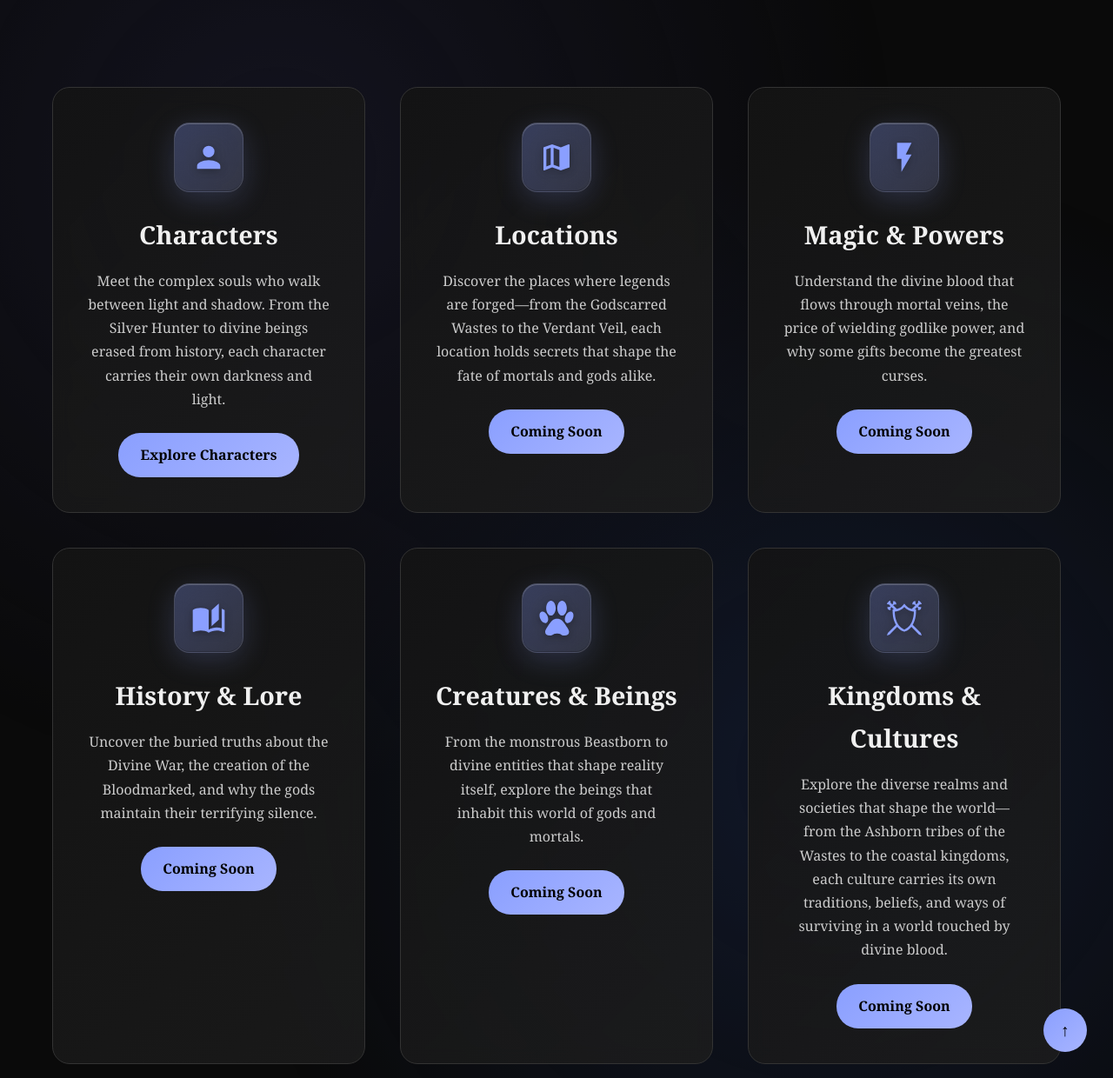
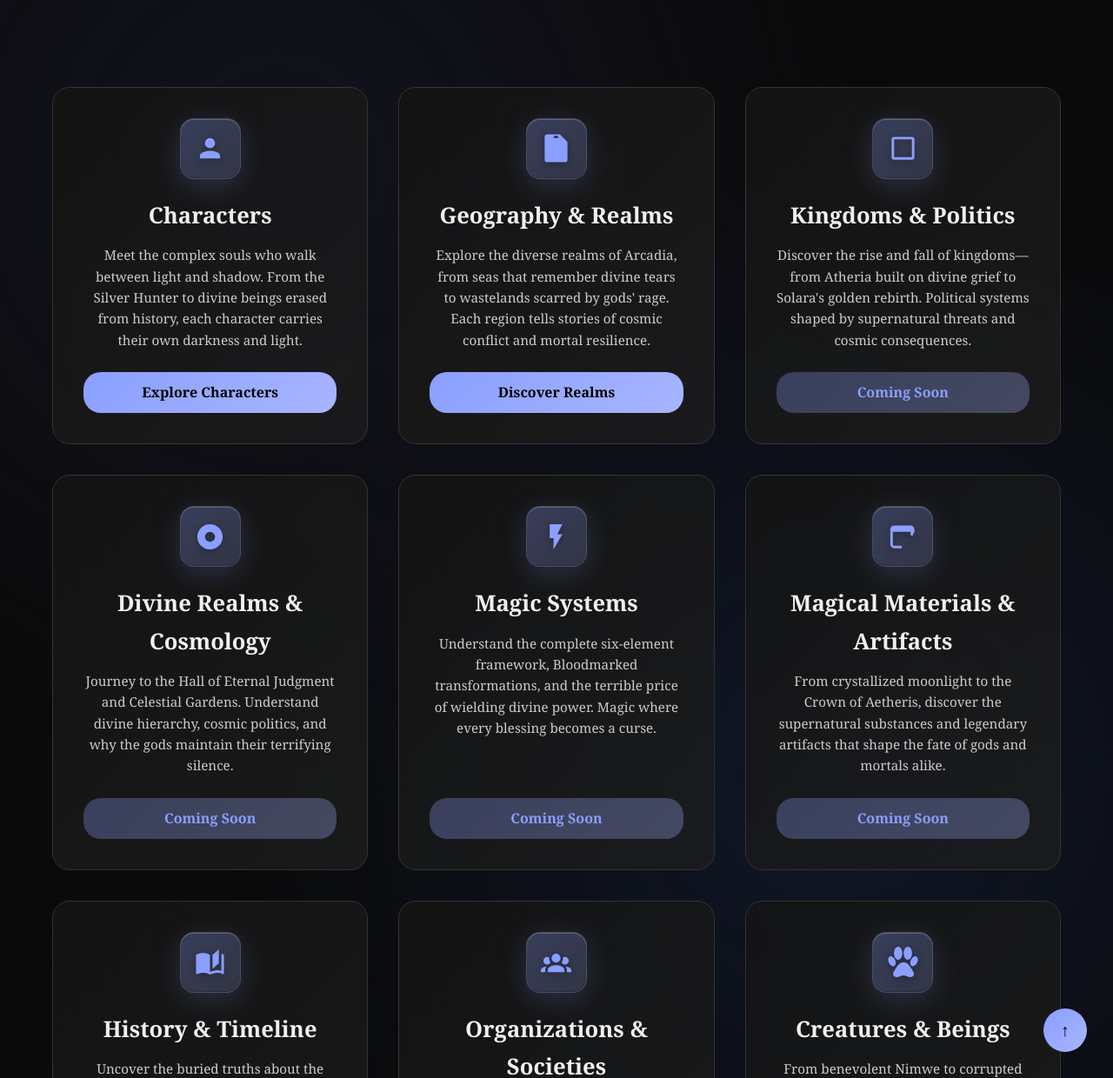
Before and after one commit to Mileena28/Mileena28.github.io, a Jekyll site: the page built from world-guide/index.html, in a window 1280 px wide and 1400 px high, scrolled down 488 px. Shown: the part 160-1400 px from the top of the window at 87% size. Built offline with Jekyll 4.4.1, drawn with Linux system fonts in a browser that asks for light colours; some of the changed text lies outside the part shown.

Commit message:
Update index.html

```diff
--- a/world-guide/index.html
+++ b/world-guide/index.html
@@ -57,9 +57,9 @@ image: "/assets/images/world-guide-main.jpg"
 
     .sections-grid {
         display: grid;
-        grid-template-columns: repeat(auto-fit, minmax(350px, 1fr));
-        gap: 40px;
-        max-width: 1200px;
+        grid-template-columns: repeat(auto-fit, minmax(340px, 1fr));
+        gap: 35px;
+        max-width: 1400px;
         margin: 0 auto;
     }
 
@@ -67,12 +67,15 @@ image: "/assets/images/world-guide-main.jpg"
         background: linear-gradient(135deg, rgba(20, 20, 20, 0.9), rgba(30, 30, 30, 0.8));
         border: 1px solid #333;
         border-radius: 20px;
-        padding: 40px;
+        padding: 35px;
         text-align: center;
         transition: all 0.3s ease;
         backdrop-filter: blur(10px);
         position: relative;
         overflow: hidden;
+        min-height: 280px;
+        display: flex;
+        flex-direction: column;
     }
 
     .guide-section::before {
@@ -97,11 +100,11 @@ image: "/assets/images/world-guide-main.jpg"
     }
 
     .section-icon {
-        width: 80px;
-        height: 80px;
-        margin: 0 auto 25px;
+        width: 70px;
+        height: 70px;
+        margin: 0 auto 20px;
         background: linear-gradient(135deg, rgba(138, 159, 255, 0.3), rgba(168, 181, 255, 0.2));
-        border-radius: 18px;
+        border-radius: 16px;
         display: flex;
         align-items: center;
         justify-content: center;
@@ -132,8 +135,8 @@ image: "/assets/images/world-guide-main.jpg"
     }
 
     .section-icon svg {
-        width: 40px;
-        height: 40px;
+        width: 35px;
+        height: 35px;
         fill: #8a9fff;
         filter: drop-shadow(0 2px 4px rgba(0, 0, 0, 0.3));
         transition: all 0.3s ease;
@@ -152,16 +155,18 @@ image: "/assets/images/world-guide-main.jpg"
     }
 
     .section-title {
-        font-size: 1.8em;
+        font-size: 1.6em;
         color: #f0f0f0;
-        margin-bottom: 15px;
+        margin-bottom: 12px;
         font-weight: 600;
     }
 
     .section-description {
         color: #ccc;
-        line-height: 1.7;
+        line-height: 1.6;
         margin-bottom: 25px;
+        flex-grow: 1;
+        font-size: 0.95em;
     }
 
     .section-link {
@@ -169,15 +174,27 @@ image: "/assets/images/world-guide-main.jpg"
         background: linear-gradient(135deg, #8a9fff, #a8b5ff);
         color: #000;
         text-decoration: none;
-        padding: 12px 25px;
-        border-radius: 25px;
+        padding: 10px 20px;
+        border-radius: 20px;
         font-weight: 600;
         transition: all 0.3s ease;
+        margin-top: auto;
     }
 
     .section-link:hover {
         transform: translateY(-2px);
         box-shadow: 0 10px 20px rgba(138, 159, 255, 0.4);
+    }
+
+    .section-link.coming-soon {
+        background: linear-gradient(135deg, rgba(138, 159, 255, 0.3), rgba(168, 181, 255, 0.3));
+        color: #8a9fff;
+        cursor: default;
+    }
+
+    .section-link.coming-soon:hover {
+        transform: none;
+        box-shadow: none;
     }
 
     .featured-content {
@@ -252,7 +269,8 @@ image: "/assets/images/world-guide-main.jpg"
         }
 
         .guide-section {
-            padding: 30px;
+            padding: 25px;
+            min-height: 250px;
         }
     }
 </style>
@@ -291,14 +309,40 @@ image: "/assets/images/world-guide-main.jpg"
             <div class="guide-section">
                 <div class="section-icon">
                     <svg viewBox="0 0 24 24" xmlns="http://www.w3.org/2000/svg">
-                        <path d="M20.5,3L20.34,3.03L15,5.1L9,3L3.36,4.9C3.15,4.97 3,5.15 3,5.38V20.5A0.5,0.5 0 0,0 3.5,21L3.66,20.97L9,18.9L15,21L20.64,19.1C20.85,19.03 21,18.85 21,18.62V3.5A0.5,0.5 0 0,0 20.5,3M10,5.47L14,6.87V18.53L10,17.13V5.47M5,6.46L8,5.45V17.15L5,18.31V6.46M16,18.55L19,17.54V5.84L16,6.85V18.55Z"/>
+                        <path d="M12,2C13.1,2 14,2.9 14,4C14,5.1 13.1,6 12,6C10.9,6 10,5.1 10,4C10,2.9 10.9,2 12,2M21,9V7L15,1H5C3.89,1 3,1.89 3,3V21A2,2 0 0,0 5,23H19A2,2 0 0,0 21,21V9M19,9H14V4H5V19L12,12L19,19V9Z"/>
                     </svg>
                 </div>
-                <h2 class="section-title">Locations</h2>
+                <h2 class="section-title">Geography & Realms</h2>
                 <div class="section-description">
-                    Discover the places where legends are forged—from the Godscarred Wastes to the Verdant Veil, each location holds secrets that shape the fate of mortals and gods alike.
+                    Explore the diverse realms of Arcadia, from seas that remember divine tears to wastelands scarred by gods' rage. Each region tells stories of cosmic conflict and mortal resilience.
                 </div>
-                <a href="/world-guide/locations/" class="section-link">Coming Soon</a>
+                <a href="/world-guide/geography/" class="section-link">Discover Realms</a>
+            </div>
+
+            <div class="guide-section">
+                <div class="section-icon">
+                    <svg viewBox="0 0 24 24" xmlns="http://www.w3.org/2000/svg">
+                        <path d="M5,3H19A2,2 0 0,1 21,5V19A2,2 0 0,1 19,21H5A2,2 0 0,1 3,19V5A2,2 0 0,1 5,3M5,5V19H19V5H5Z"/>
+                    </svg>
+                </div>
+                <h2 class="section-title">Kingdoms & Politics</h2>
+                <div class="section-description">
+                    Discover the rise and fall of kingdoms—from Atheria built on divine grief to Solara's golden rebirth. Political systems shaped by supernatural threats and cosmic consequences.
+                </div>
+                <a href="/world-guide/kingdoms/" class="section-link coming-soon">Coming Soon</a>
+            </div>
+
+            <div class="guide-section">
+                <div class="section-icon">
+                    <svg viewBox="0 0 24 24" xmlns="http://www.w3.org/2000/svg">
+                        <path d="M12,2A10,10 0 0,1 22,12A10,10 0 0,1 12,22A10,10 0 0,1 2,12A10,10 0 0,1 12,2M12,8A4,4 0 0,0 8,12A4,4 0 0,0 12,16A4,4 0 0,0 16,12A4,4 0 0,0 12,8Z"/>
+                    </svg>
+                </div>
+                <h2 class="section-title">Divine Realms & Cosmology</h2>
+                <div class="section-description">
+                    Journey to the Hall of Eternal Judgment and Celestial Gardens. Understand divine hierarchy, cosmic politics, and why the gods maintain their terrifying silence.
+                </div>
+                <a href="/world-guide/divine-realms/" class="section-link coming-soon">Coming Soon</a>
             </div>
 
             <div class="guide-section">
@@ -307,11 +351,24 @@ image: "/assets/images/world-guide-main.jpg"
                         <path d="M7,2V13H10V22L17,10H13L17,2H7Z"/>
                     </svg>
                 </div>
-                <h2 class="section-title">Magic & Powers</h2>
+                <h2 class="section-title">Magic Systems</h2>
                 <div class="section-description">
-                    Understand the divine blood that flows through mortal veins, the price of wielding godlike power, and why some gifts become the greatest curses.
+                    Understand the complete six-element framework, Bloodmarked transformations, and the terrible price of wielding divine power. Magic where every blessing becomes a curse.
                 </div>
-                <a href="/world-guide/magic/" class="section-link">Coming Soon</a>
+                <a href="/world-guide/magic/" class="section-link coming-soon">Coming Soon</a>
+            </div>
+
+            <div class="guide-section">
+                <div class="section-icon">
+                    <svg viewBox="0 0 24 24" xmlns="http://www.w3.org/2000/svg">
+                        <path d="M5,5H18A1,1 0 0,1 19,6V9H21V6A3,3 0 0,0 18,3H5A3,3 0 0,0 2,6V18A3,3 0 0,0 5,21H11V19H5A1,1 0 0,1 4,18V8H18V11H20V6A1,1 0 0,0 19,5H5M5,5V6H18V5H5M23,18L20.5,15.5L19,17L23,21L19,17L20.5,15.5L23,18Z"/>
+                    </svg>
+                </div>
+                <h2 class="section-title">Magical Materials & Artifacts</h2>
+                <div class="section-description">
+                    From crystallized moonlight to the Crown of Aetheris, discover the supernatural substances and legendary artifacts that shape the fate of gods and mortals alike.
+                </div>
+                <a href="/world-guide/artifacts/" class="section-link coming-soon">Coming Soon</a>
             </div>
 
             <div class="guide-section">
@@ -320,11 +377,24 @@ image: "/assets/images/world-guide-main.jpg"
                         <path d="M19,2L14,6.5V17.5L19,13V2M6.5,5C4.55,5 2.45,5.4 1,6.5V21.16C1,21.41 1.25,21.66 1.5,21.66C1.6,21.66 1.65,21.59 1.75,21.59C3.1,20.94 5.05,20.5 6.5,20.5C8.45,20.5 10.55,20.9 12,22C13.35,21.15 15.8,20.5 17.5,20.5C19.15,20.5 20.85,20.81 22.25,21.56C22.35,21.61 22.4,21.59 22.5,21.59C22.75,21.59 23,21.34 23,21.09V6.5C22.4,6.05 21.75,5.75 21,5.5V19C19.9,18.65 18.7,18.5 17.5,18.5C15.8,18.5 13.35,19.15 12,20V6.5C10.55,5.4 8.45,5 6.5,5Z"/>
                     </svg>
                 </div>
-                <h2 class="section-title">History & Lore</h2>
+                <h2 class="section-title">History & Timeline</h2>
                 <div class="section-description">
-                    Uncover the buried truths about the Divine War, the creation of the Bloodmarked, and why the gods maintain their terrifying silence.
+                    Uncover the buried truths about the Divine Wars, the Great Withdrawal, and the Silent God Crisis. Discover why some histories are too dangerous to remember.
                 </div>
-                <a href="/world-guide/lore/" class="section-link">Coming Soon</a>
+                <a href="/world-guide/history/" class="section-link coming-soon">Coming Soon</a>
+            </div>
+
+            <div class="guide-section">
+                <div class="section-icon">
+                    <svg viewBox="0 0 24 24" xmlns="http://www.w3.org/2000/svg">
+                        <path d="M12,5.5A3.5,3.5 0 0,1 15.5,9A3.5,3.5 0 0,1 12,12.5A3.5,3.5 0 0,1 8.5,9A3.5,3.5 0 0,1 12,5.5M5,8C5.56,8 6.08,8.15 6.53,8.42C6.38,9.85 6.8,11.27 7.66,12.38C7.16,13.34 6.16,14 5,14A3,3 0 0,1 2,11A3,3 0 0,1 5,8M19,8A3,3 0 0,1 22,11A3,3 0 0,1 19,14C17.84,14 16.84,13.34 16.34,12.38C17.2,11.27 17.62,9.85 17.47,8.42C17.92,8.15 18.44,8 19,8M5.5,18.25C5.5,16.18 8.41,14.5 12,14.5C15.59,14.5 18.5,16.18 18.5,18.25V20H5.5V18.25M0,20V18.5C0,17.11 1.89,15.94 4.45,15.6C3.86,16.28 3.5,17.22 3.5,18.25V20H0M24,20H20.5V18.25C20.5,17.22 20.14,16.28 19.55,15.6C22.11,15.94 24,17.11 24,18.5V20Z"/>
+                    </svg>
+                </div>
+                <h2 class="section-title">Organizations & Societies</h2>
+                <div class="section-description">
+                    From Zenith's Chosen to the Forsaken Communities, explore the groups that shape society through faith, knowledge, and survival in a world touched by divine chaos.
+                </div>
+                <a href="/world-guide/organizations/" class="section-link coming-soon">Coming Soon</a>
             </div>
 
             <div class="guide-section">
@@ -344,44 +414,48 @@ image: "/assets/images/world-guide-main.jpg"
                 </div>
                 <h2 class="section-title">Creatures & Beings</h2>
                 <div class="section-description">
-                    From the monstrous Beastborn to divine entities that shape reality itself, explore the beings that inhabit this world of gods and mortals.
+                    From benevolent Nimwe to corrupted Beastborn, encounter the entities that inhabit a world where divine blood transforms innocence into nightmare and whispers guide the lost to safety.
                 </div>
-                <a href="/world-guide/creatures/" class="section-link">Coming Soon</a>
+                <a href="/world-guide/creatures/" class="section-link coming-soon">Coming Soon</a>
             </div>
 
             <div class="guide-section">
                 <div class="section-icon">
-                    <svg viewBox="0 0 496.777 496.778" xmlns="http://www.w3.org/2000/svg">
-                        <path d="M496.777,496.521l-13.203-37.185L368.676,344.437c8.672-14.763,16.213-30.779,22.539-47.992
-		c16.408-44.655,24.729-97.457,24.729-156.938v-15.304h-15.305c-1.102,0-2.186-0.023-3.273-0.041l34.902-34.904
-		c1.172,0.896,2.297,1.878,3.367,2.951c10.375,10.372,12.498,25.867,6.387,38.347c12.354,5.694,27.467,3.454,37.648-6.727
-		c10.18-10.183,12.42-25.292,6.725-37.646c-12.479,6.111-27.973,3.987-38.346-6.388c-1.07-1.072-2.053-2.195-2.949-3.366
-		l27.252-27.255c7.689,5.341,21.105,0.592,23.48-1.784c3.674-3.674-3.691-16.99-16.445-29.741
-		c-12.754-12.757-26.07-20.12-29.742-16.448c-2.375,2.378-7.125,15.792-1.785,23.482l-27.252,27.251
-		c-1.172-0.896-2.299-1.878-3.371-2.947c-10.373-10.376-12.496-25.867-6.385-38.348c-12.352-5.694-27.467-3.455-37.645,6.726
-		c-10.182,10.183-12.422,25.294-6.727,37.647c12.479-6.112,27.971-3.988,38.344,6.384c1.072,1.071,2.057,2.2,2.949,3.37
-		l-53.596,53.594c-72.855-19.024-105.792-78.036-105.792-78.036s-32.188,59.185-105.703,78.121L89.004,64.766
-		c0.894-1.17,1.877-2.299,2.949-3.37c10.373-10.372,25.864-12.496,38.344-6.384c5.696-12.354,3.456-27.465-6.726-37.647
-		c-10.178-10.181-25.293-12.42-37.646-6.726c6.113,12.48,3.989,27.972-6.385,38.348c-1.071,1.069-2.198,2.052-3.37,2.947
-		L48.919,24.683c5.338-7.69,0.59-21.104-1.786-23.482C43.46-2.471,30.146,4.892,17.391,17.648
-		C4.636,30.399-2.727,43.716,0.945,47.39c2.377,2.376,15.793,7.125,23.481,1.784l27.252,27.255
-		c-0.896,1.171-1.879,2.294-2.949,3.366C38.355,90.17,22.863,92.294,10.383,86.183c-5.696,12.354-3.455,27.464,6.726,37.646
-		c10.181,10.181,25.294,12.421,37.647,6.727c-6.111-12.479-3.988-27.975,6.387-38.347c1.07-1.073,2.195-2.056,3.367-2.951
-		l34.904,34.904c-1.089,0.018-2.174,0.041-3.275,0.041H80.835v15.304c0,59.48,8.319,112.282,24.728,156.938
-		c6.325,17.213,13.865,33.229,22.538,47.992L13.203,459.336L0,496.521l37.696-12.688l110.278-110.278
-		c4.201,5.304,8.583,10.388,13.152,15.233c40.774,43.255,82.084,53.161,83.823,53.563l3.437,0.79l3.437-0.79
-		c1.737-0.402,43.051-10.31,83.825-53.563c4.568-4.849,8.951-9.934,13.152-15.233L459.08,483.833L496.777,496.521z M313.377,367.792
-		c-27.588,29.264-55.354,40.464-64.99,43.682c-9.636-3.218-37.401-14.418-64.987-43.682c-20.673-21.931-37.195-49.487-49.106-81.903
-		c-13.81-37.584-21.419-81.79-22.666-131.589c66.949-4.482,111.436-37.471,136.926-64.252
-		c25.653,26.715,70.26,59.717,136.598,64.241c-1.248,49.8-8.855,94.014-22.668,131.599
-		C350.572,318.304,334.051,345.86,313.377,367.792z"/>
+                    <svg viewBox="0 0 24 24" xmlns="http://www.w3.org/2000/svg">
+                        <path d="M12,2A3,3 0 0,1 15,5V11A3,3 0 0,1 12,14A3,3 0 0,1 9,11V5A3,3 0 0,1 12,2M19,11C19,14.53 16.39,17.44 13,17.93V21H11V17.93C7.61,17.44 5,14.53 5,11H7A5,5 0 0,0 12,16A5,5 0 0,0 17,11H19Z"/>
                     </svg>
                 </div>
-                <h2 class="section-title">Kingdoms & Cultures</h2>
+                <h2 class="section-title">Daily Life & Culture</h2>
                 <div class="section-description">
-                    Explore the diverse realms and societies that shape the world—from the Ashborn tribes of the Wastes to the coastal kingdoms, each culture carries its own traditions, beliefs, and ways of surviving in a world touched by divine blood.
+                    Understand how mortals survive under divine predation, the social structures born from supernatural threats, and the cultural adaptations that define life in Arcadia.
                 </div>
-                <a href="/world-guide/kingdoms/" class="section-link">Coming Soon</a>
+                <a href="/world-guide/daily-life/" class="section-link coming-soon">Coming Soon</a>
+            </div>
+
+            <div class="guide-section">
+                <div class="section-icon">
+                    <svg viewBox="0 0 24 24" xmlns="http://www.w3.org/2000/svg">
+                        <path d="M3,4A1,1 0 0,0 2,5V19A1,1 0 0,0 3,20H21A1,1 0 0,0 22,19V5A1,1 0 0,0 21,4H3M3,6H21V14H3V6M4,7V13H6V7H4M7,7V13H9V7H7M10,7V13H14V7H10M15,7V13H17V7H15M18,7V13H20V7H18M12,16A2,2 0 0,1 14,18A2,2 0 0,1 12,20A2,2 0 0,1 10,18A2,2 0 0,1 12,16Z"/>
+                    </svg>
+                </div>
+                <h2 class="section-title">Environmental Magic & Phenomena</h2>
+                <div class="section-description">
+                    Witness divine emotional storms, corruption zones, and the growing Silence that threatens to consume meaning itself. Environmental magic where consciousness shapes reality.
+                </div>
+                <a href="/world-guide/environmental-magic/" class="section-link coming-soon">Coming Soon</a>
+            </div>
+
+            <div class="guide-section">
+                <div class="section-icon">
+                    <svg viewBox="0 0 24 24" xmlns="http://www.w3.org/2000/svg">
+                        <path d="M12,3L1,9L12,15L21,10.09V17H23V9M5,13.18V17.18L12,21L19,17.18V13.18L12,17L5,13.18Z"/>
+                    </svg>
+                </div>
+                <h2 class="section-title">Scholarly Research & Contemporary Crisis</h2>
+                <div class="section-description">
+                    Explore revolutionary research methodologies and the post-Silence world. New threats emerge as scholars uncover truths too dangerous for conventional academia.
+                </div>
+                <a href="/world-guide/research/" class="section-link coming-soon">Coming Soon</a>
             </div>
 
         </div>
```
